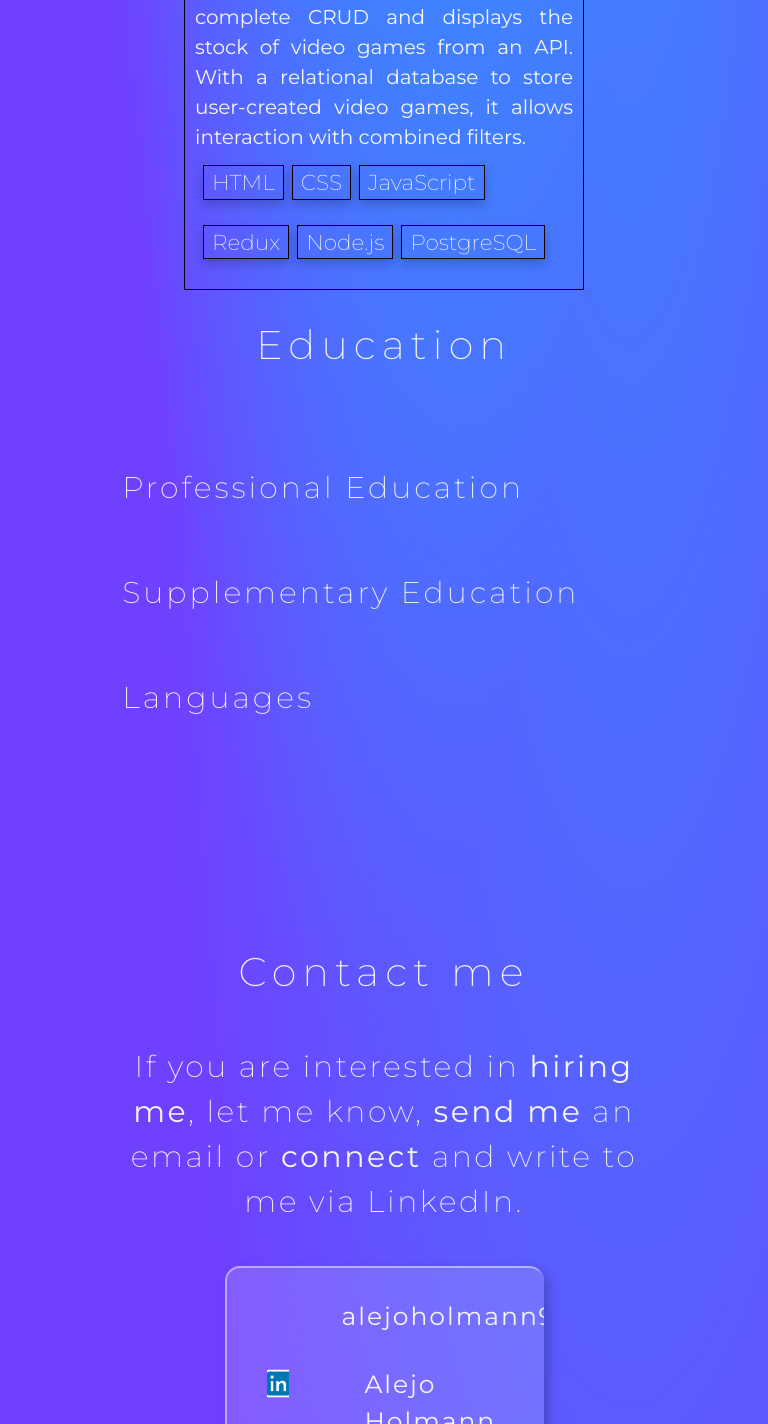
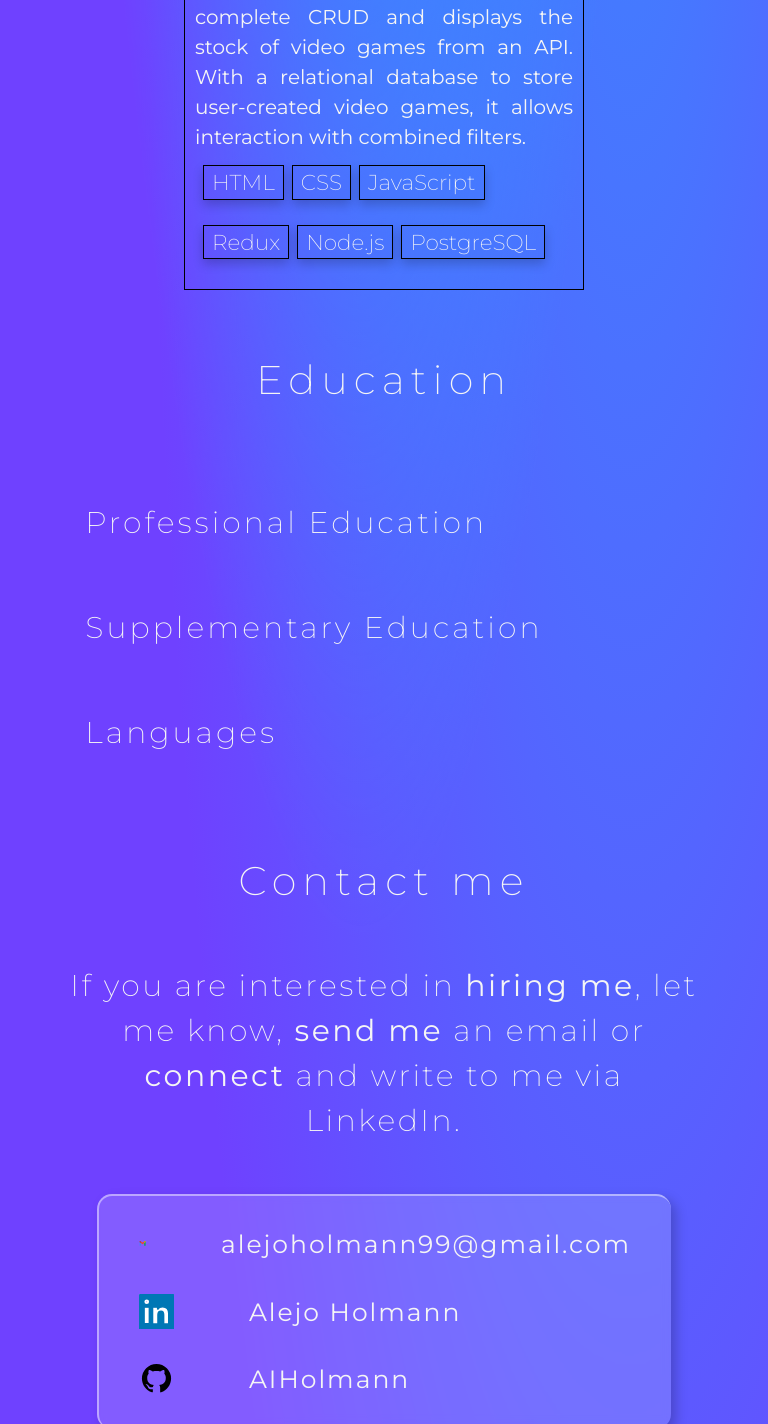
Before and after one commit to AIHolmann/portfolio, a Next.js app: page / in a window 768 px wide. Shown: the part 4262-5686 px from the top of the page. Built offline with nearby package versions, Linux system fonts and the light colour scheme.

Commit message:
responsive tablet complete

```diff
--- a/src/components/Contact/contact.module.css
+++ b/src/components/Contact/contact.module.css
@@ -27,7 +27,7 @@
 }
 
 .card {
-  width: 50%;
+  width: 90%;
   height: 80%;
   border-top: 2px solid #ffffff75;
   border-left: 2px solid #ffffff75;
@@ -58,3 +58,10 @@
 .link h5:hover {
   scale: 1.1;
 }
+
+@media screen and (min-width: 767px) and (max-width: 1024px) {
+  .container h4 {
+    margin-left: 5px;
+    margin-right: 5px;
+  }
+}
--- a/src/components/Education/education.module.css
+++ b/src/components/Education/education.module.css
@@ -55,3 +55,14 @@
   letter-spacing: 3px;
   font-weight: 100;
 }
+
+@media screen and (min-width: 767px) and (max-width: 1024px) {
+  .container {
+    min-height: auto;
+    margin-top: 35px;
+  }
+
+  .subcontainer {
+    width: 85%;
+  }
+}
```
